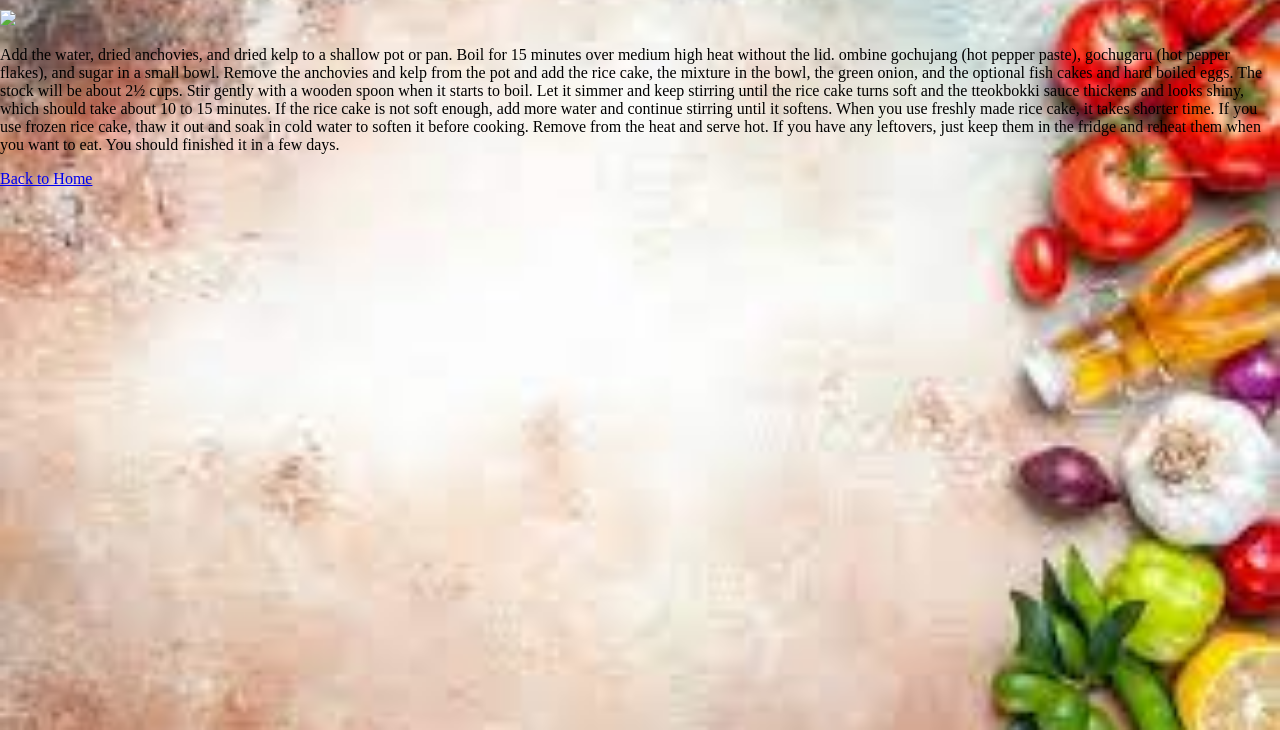
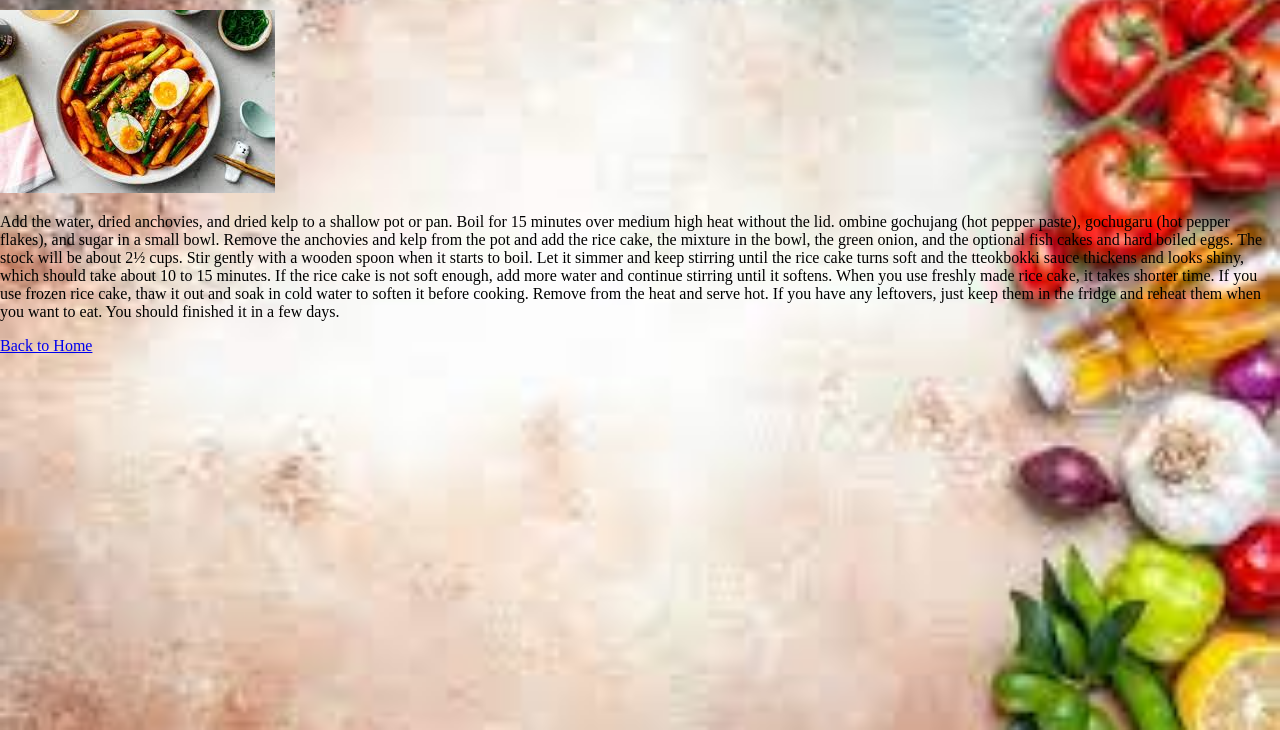
Before and after one commit to PREETHI2701/odin-recipes, a plain HTML site: page recipes4.html in a window 1280 px wide. Shown: the part 70-800 px from the top of the page. Drawn offline with Linux system fonts and the light colour scheme; files whose address does not match are found by name.

Commit message:
Update recipes4.html

```diff
--- a/recipes4.html
+++ b/recipes4.html
@@ -8,7 +8,7 @@
 </head>
 <body>
     <h1>Tteok-bokki</h1>
-    <img src="./images/recipes4.jpeg">
+    <img src="recipes4.jpeg">
     <p>Add the water, dried anchovies, and dried kelp to a shallow pot or pan.
         Boil for 15 minutes over medium high heat without the lid.
         ombine gochujang (hot pepper paste), gochugaru (hot pepper flakes), and sugar in a small bowl. Remove the anchovies and kelp from the pot and add the rice cake, the mixture in the bowl, the green onion, and the optional fish cakes and hard boiled eggs.
```
